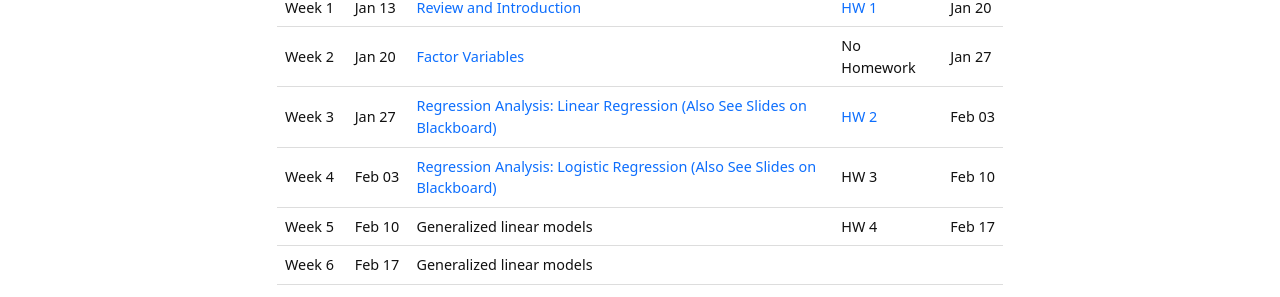
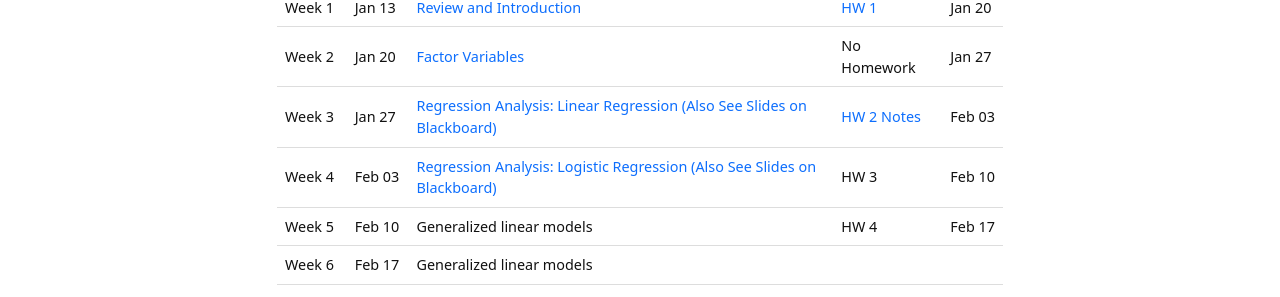
Before and after one commit to XiaoyuLiang/BIOE806-Spring2022, a Jekyll site: the page built from content/2-Schedule.md, in a window 1280 px wide. Shown: the part 187-484 px from the top of the page. Built offline with Jekyll 4.4.1, drawn with Linux system fonts in a browser that asks for light colours.

Commit message:
Update 2-Schedule.md

```diff
--- a/content/2-Schedule.md
+++ b/content/2-Schedule.md
@@ -49,7 +49,7 @@ tr:hover {background-color: #D6EEEE;}
     <td>Week 3</td>
     <td>Jan 27</td>
     <td><a href="/BIOE806-Spring2022/Lecture/3-Regression-Analysis-Linear-Regression.html">Regression Analysis: Linear Regression (Also See Slides on Blackboard)</a></td>
-    <td><a href="/BIOE806-Spring2022/HW/HW2.html">HW 2</a></td>
+    <td><a href="/BIOE806-Spring2022/HW/HW2.html">HW 2</a> <a href="/BIOE806-Spring2022/HW/HW2-Notes.html">Notes</a></td>
     <td>Feb 03</td>
   </tr>
     <tr>
```
